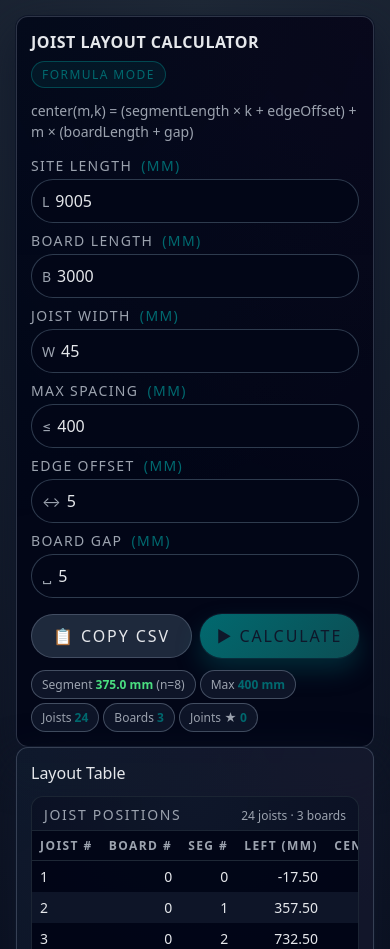
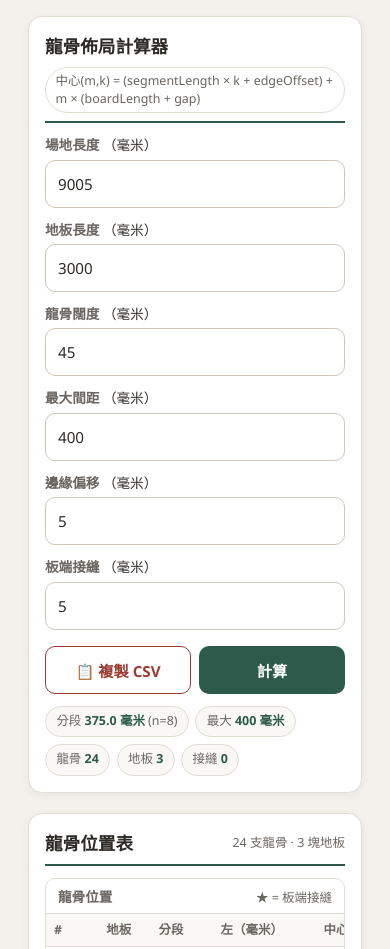
Before and after one commit to Jupiterlaw/joist_calculater, a plain HTML site: page index.html in a window 390 px wide. Shown: the top 949 px of the page. Drawn offline with Linux system fonts and the light colour scheme.

Commit message:
fix(joist): restore harmonized light theme with shared forest-green palette
The joist_calculater main branch contained the old dark/neon theme due to
incorrect merge conflict resolution. This restores the harmonized light theme
matching UI-SYSTEM.md:
- Shared forest-green palette (#2d5a4a) with dark mode via prefers-color-scheme
- System font stack (no web fonts/CDN)
- Shared class vocabulary (.app, .card, .field, .field-grid, .btn, .btn-primary)
- Mobile-first layout (375px single column)
- zh-Hant localization with （毫米） units
- Live recompute on input + Calculate button
- All JS logic preserved (calculate, renderTable, copyCSV, showError, fallbackCopy)
- CSV export preserved

Refs: regression fix after T13 leak via chore/ci-html-check merge
Rollback: git revert HEAD

```diff
--- a/index.html
+++ b/index.html
@@ -1,253 +1,210 @@
 <!DOCTYPE html>
-<html lang="zh-HK">
+<html lang="zh-Hant">
 <head>
   <meta charset="UTF-8" />
-  <title>Joist Layout Calculator</title>
-  <meta name="viewport" content="width=device-width, initial-scale=1.0, user-scalable=yes" />
+  <meta name="viewport" content="width=device-width, initial-scale=1.0, viewport-fit=cover" />
+  <title>龍骨佈局計算器</title>
   <style>
     :root {
-      --bg: #0f172a;
-      --primary: #01696F;
-      --primary-soft: rgba(1,105,111,0.15);
-      --accent: #fbbf24;
-      --text-main: #e5e7eb;
-      --text-muted: #9ca3af;
-      --border: #1f2937;
-      --danger: #f97373;
-      --success: #4ade80;
+      --bg:            #f4f1ec;
+      --surface:       #ffffff;
+      --surface-muted: #faf8f5;
+      --border:        #e2ddd4;
+      --border-strong: #cfc7ba;
+      --text:          #2c2926;
+      --text-muted:    #6b6560;
+      --accent:        #2d5a4a;
+      --accent-hover:  #234839;
+      --accent-soft:   #e8f0ec;
+      --danger:        #9b3b32;
+      --danger-soft:   #fbeae8;
+      --highlight:     #c4a574;
+      --shadow-sm:     0 2px 8px rgba(44, 41, 38, 0.06);
+      --shadow-md:     0 4px 24px rgba(44, 41, 38, 0.08);
+      --radius:        14px;
+      --radius-sm:     10px;
+      --font:          "Segoe UI", "PingFang TC", "Microsoft JhengHei", "Noto Sans TC", sans-serif;
+    }
+
+    @media (prefers-color-scheme: dark) {
+      :root {
+        --bg:            #1a1917;
+        --surface:       #242322;
+        --surface-muted: #2a2928;
+        --border:        #3a3632;
+        --border-strong: #4a4540;
+        --text:          #e8e4df;
+        --text-muted:    #9b9590;
+        --accent:        #4a8c73;
+        --accent-hover:  #3d7962;
+        --accent-soft:   rgba(74, 140, 115, 0.2);
+        --danger:        #c45b52;
+        --danger-soft:   rgba(196, 91, 82, 0.25);
+        --highlight:     #d4b88a;
+        --shadow-sm:     0 2px 8px rgba(0, 0, 0, 0.25);
+        --shadow-md:     0 4px 24px rgba(0, 0, 0, 0.35);
+      }
     }
 
     *, *::before, *::after { box-sizing: border-box; }
 
     body {
       margin: 0;
-      padding: clamp(1rem, 4vw, 2rem);
-      background: radial-gradient(circle at top, #1f2937, #020617);
-      font-family: system-ui, -apple-system, BlinkMacSystemFont, "Segoe UI", sans-serif;
-      color: var(--text-main);
+      padding: clamp(1rem, 3vw, 1.5rem);
+      background: var(--bg);
+      font-family: var(--font);
+      color: var(--text);
+      font-size: 16px;
+      line-height: 1.5;
       -webkit-text-size-adjust: 100%;
     }
 
-    .app-shell {
-          max-width: 480px;
+    .app {
+      max-width: 1080px;
       margin: 0 auto;
+      padding: 0 1.25rem;
     }
 
-
-
-    .panel {
-      background: linear-gradient(135deg, #020617, #020617 40%, #020617 60%, #020617);
-      border-radius: clamp(12px, 2vw, 16px);
-      border: 1px solid rgba(148,163,184,0.3);
-      box-shadow: 0 18px 45px rgba(15,23,42,0.9), 0 0 0 1px rgba(15,23,42,0.9);
-      padding: clamp(14px, 2.5vw, 20px);
-      position: relative;
-      overflow: hidden;
+    .card {
+      background: var(--surface);
+      border: 1px solid var(--border);
+      border-radius: var(--radius);
+      box-shadow: var(--shadow-sm);
+      padding: 1.35rem 1.5rem;
+      margin-bottom: 1.25rem;
     }
 
-    .panel::before {
-      content: "";
-      position: absolute;
-      inset: -120px;
-      background:
-        radial-gradient(circle at 0 0, rgba(1,105,111,0.08), transparent 60%),
-        radial-gradient(circle at 100% 0, rgba(236,72,153,0.06), transparent 60%);
-      opacity: 0.75;
-      pointer-events: none;
-    }
-
-    .panel-header {
-      position: relative;
+    .card-title {
+      font-size: clamp(1.1rem, 3vw, 1.35rem);
+      font-weight: 700;
+      margin: 0 0 0.75rem;
+      padding: 0 0 0.5rem;
+      border-bottom: 2px solid var(--accent);
       display: flex;
       align-items: center;
       justify-content: space-between;
-      gap: 8px;
-      margin-bottom: 12px;
+      gap: 0.5rem;
       flex-wrap: wrap;
     }
 
-    .panel-header h1 {
-          margin: 0;
-          font-size: clamp(1rem, 3vw, 1.25rem);
-          letter-spacing: 0.03em;
-          text-transform: uppercase;
-          color: #e5e7eb;
+    .field-grid {
+      display: grid;
+      grid-template-columns: repeat(auto-fill, minmax(200px, 1fr));
+      gap: 0.75rem;
     }
 
-    .badge {
-      font-size: clamp(0.75rem, 1.5vw, 0.875rem);
-      text-transform: uppercase;
-      letter-spacing: 0.12em;
-      padding: 4px 10px;
-      border-radius: 999px;
-      background: rgba(1,105,111,0.15);
-      color: var(--primary);
-      border: 1px solid rgba(1,105,111,0.6);
-      white-space: nowrap;
+    .field {
+      display: flex;
+      flex-direction: column;
+      gap: 0.25rem;
     }
 
-    .subtext {
-      position: relative;
-      font-size: clamp(0.875rem, 2vw, 1rem);
+    .field label {
+      font-size: 0.85rem;
+      font-weight: 600;
       color: var(--text-muted);
-      margin-bottom: 14px;
-      line-height: 1.5;
-      word-break: break-all;
     }
 
-    .grid-2 {
-      position: relative;
-      display: grid;
-      grid-template-columns: repeat(2, minmax(0, 1fr));
-      gap: clamp(8px, 1.5vw, 14px);
-      margin-top: 4px;
+    .field label span {
+      color: var(--text);
+      font-weight: 400;
     }
 
-    @media (max-width: 480px) {
-      .grid-2 { grid-template-columns: 1fr; }
+    .input {
+      width: 100%;
+      padding: 0.65rem 0.75rem;
+      font-size: 0.95rem;
+      font-family: var(--font);
+      color: var(--text);
+      background: var(--surface);
+      border: 1px solid var(--border-strong);
+      border-radius: var(--radius-sm);
+      transition: border-color 0.2s, box-shadow 0.2s;
+      min-height: 48px;
     }
 
-    .form-group {
-      display: flex;
-      flex-direction: column;
-      gap: 4px;
+    .input:focus {
+      outline: none;
+      border-color: var(--accent);
+      box-shadow: 0 0 0 3px var(--accent-soft);
     }
 
-    label {
-      font-size: clamp(0.875rem, 2vw, 1rem);
-      color: var(--text-muted);
-      text-transform: uppercase;
-      letter-spacing: 0.1em;
+    .input:hover { border-color: var(--accent); }
+
+    .btn-row {
+      display: flex;
+      flex-wrap: wrap;
+      gap: 0.5rem;
+      margin-top: 1rem;
     }
 
-    label span {
-      color: var(--primary);
-      font-size: 0.875rem;
-      margin-left: 4px;
-    }
-
-    .input-wrapper {
-      display: flex;
-      align-items: center;
-      gap: 6px;
-      background: #020617;
-      border-radius: 999px;
-      padding: clamp(6px, 1.2vw, 10px) clamp(10px, 2vw, 14px);
-      border: 1px solid rgba(51,65,85,0.9);
-      min-height: 44px;
-    }
-
-    .input-wrapper:focus-within {
-      border-color: var(--primary);
-      box-shadow: 0 0 0 1px rgba(1,105,111,0.4);
-    }
-
-    .input-prefix {
-      font-size: clamp(0.875rem, 2vw, 1rem);
-      color: var(--text-muted);
-      white-space: nowrap;
-      flex-shrink: 0;
-    }
-
-    input[type="number"] {
-      flex: 1;
-      border: none;
-      outline: none;
-      background: transparent;
-      color: var(--text-main);
-      font-size: clamp(1rem, 2.5vw, 1.125rem);
-      padding: 4px 0;
-      min-width: 0;
-      font-family: inherit;
-    }
-
-    input[type="number"]::placeholder { color: #4b5563; }
-
-    .btn-row {
-      position: relative;
-      margin-top: 16px;
-      display: flex;
-      justify-content: flex-end;
-      gap: 8px;
-      flex-wrap: wrap;
-    }
-
-    .btn-primary,
-    .btn-secondary {
-      position: relative;
+    .btn {
       display: inline-flex;
       align-items: center;
-      gap: 8px;
-      padding: clamp(10px, 1.8vw, 12px) clamp(16px, 3vw, 20px);
-      font-size: clamp(1rem, 2.5vw, 1.125rem);
-      border-radius: 999px;
-      border: none;
+      justify-content: center;
+      gap: 0.4rem;
+      padding: 0.6rem 1.2rem;
+      font-size: 0.95rem;
+      font-family: var(--font);
+      font-weight: 600;
+      border: 1px solid transparent;
+      border-radius: var(--radius-sm);
       cursor: pointer;
-      text-transform: uppercase;
-      letter-spacing: 0.12em;
-      font-family: inherit;
-      min-height: 44px;
-      white-space: nowrap;
+      min-height: 48px;
+      transition: background 0.2s, box-shadow 0.2s;
       -webkit-tap-highlight-color: transparent;
       user-select: none;
+      text-decoration: none;
     }
 
     .btn-primary {
-      color: #0f172a;
-      background: linear-gradient(135deg, #01696F, #0C4E54);
-      box-shadow: 0 12px 24px rgba(1,105,111,0.35), 0 0 0 1px rgba(15,23,42,0.8);
+      background: var(--accent);
+      color: #fff;
     }
+    .btn-primary:hover { background: var(--accent-hover); }
+    .btn-primary:focus-visible { box-shadow: 0 0 0 3px var(--accent-soft); }
 
-    .btn-secondary {
-      color: var(--text-main);
-      background: rgba(51,65,85,0.6);
-      border: 1px solid rgba(148,163,184,0.3);
+    .btn-ghost {
+      background: transparent;
+      color: var(--danger);
+      border-color: var(--danger);
     }
+    .btn-ghost:hover { background: var(--danger-soft); }
 
-    .btn-primary:hover,
-    .btn-secondary:hover {
-      filter: brightness(1.05);
-      transform: translateY(-0.5px);
+    .btn-row .btn {
+      flex: 0 1 auto;
     }
-
-    .btn-primary:active,
-    .btn-secondary:active {
-      transform: translateY(0);
-      box-shadow: 0 8px 18px rgba(1,105,111,0.25), 0 0 0 1px rgba(15,23,42,0.8);
+    @media (max-width: 480px) {
+      .btn-row .btn { flex: 1; justify-content: center; }
     }
 
     .pill-stats {
-      position: relative;
       display: flex;
       flex-wrap: wrap;
-      gap: clamp(4px, 0.8vw, 6px);
-      margin-top: 12px;
+      gap: 0.4rem;
+      margin-top: 0.75rem;
     }
 
     .pill {
-      font-size: clamp(0.75rem, 1.5vw, 0.875rem);
+      font-size: 0.78rem;
+      padding: 0.35rem 0.65rem;
       border-radius: 999px;
-      padding: 5px 10px;
-      border: 1px solid rgba(148,163,184,0.4);
-      background: rgba(15,23,42,0.95);
+      border: 1px solid var(--border);
+      background: var(--surface-muted);
       color: var(--text-muted);
       white-space: nowrap;
     }
 
-    .pill strong { color: var(--primary); font-weight: 600; }
-    .pill.ok strong { color: var(--success); }
-    .pill.warn strong { color: var(--accent); }
-
-    .panel-results { background: rgba(15,23,42,0.9); }
+    .pill strong { color: var(--accent); font-weight: 700; }
+    .pill.ok strong { color: var(--accent); }
+    .pill.warn strong { color: var(--highlight); }
 
     .table-wrap {
-      position: relative;
-      margin-top: 6px;
-      border-radius: 12px;
-      border: 1px solid rgba(31,41,55,0.9);
-      background: radial-gradient(circle at top, rgba(15,23,42,0.9), #020617);
+      margin-top: 0.5rem;
+      border: 1px solid var(--border);
+      border-radius: var(--radius-sm);
+      overflow: hidden;
       max-height: clamp(360px, 60vh, 540px);
-      overflow: hidden;
       display: flex;
       flex-direction: column;
     }
@@ -256,22 +213,10 @@
       display: flex;
       justify-content: space-between;
       align-items: baseline;
-      padding: 8px 12px 6px;
-      border-bottom: 1px solid rgba(31,41,55,0.9);
-      gap: 8px;
+      padding: 0.5rem 0.75rem 0.35rem;
+      border-bottom: 1px solid var(--border);
+      gap: 0.5rem;
       flex-wrap: wrap;
-    }
-
-    .table-header-title {
-      font-size: clamp(0.875rem, 2vw, 1rem);
-      text-transform: uppercase;
-      letter-spacing: 0.12em;
-      color: var(--text-muted);
-    }
-
-    .table-header-meta {
-          font-size: clamp(0.75rem, 1.5vw, 0.875rem);
-          color: var(--text-muted);
     }
 
     .table-scroll {
@@ -283,12 +228,12 @@
     table {
       width: 100%;
       border-collapse: collapse;
-      font-size: clamp(0.875rem, 2vw, 1rem);
-      min-width: 480px;
+      font-size: 0.9rem;
+      min-width: 460px;
     }
 
     th, td {
-      padding: clamp(6px, 1vw, 8px) clamp(8px, 1.5vw, 10px);
+      padding: 0.4rem 0.5rem;
       text-align: right;
       white-space: nowrap;
     }
@@ -297,131 +242,114 @@
       position: sticky;
       top: 0;
       z-index: 1;
-          background: #020617;
+      background: var(--surface-muted);
       color: var(--text-muted);
-          border-bottom: 1px solid rgba(31,41,55,0.9);
-          text-transform: uppercase;
-          letter-spacing: 0.12em;
-          font-size: clamp(0.75rem, 1.5vw, 0.875rem);
+      border-bottom: 1px solid var(--border);
+      font-size: 0.78rem;
+      font-weight: 600;
     }
 
     th:first-child, td:first-child { text-align: left; }
 
-    tbody tr:nth-child(even) { background: rgba(15,23,42,0.9); }
-    tbody tr:nth-child(odd) { background: rgba(2,6,23,0.95); }
+    tbody tr:nth-child(even) { background: var(--surface-muted); }
 
-    tr.highlight { background: rgba(251,191,36,0.12) !important; }
-    tr.highlight td { color: #e5e7eb; font-weight: 500; }
+    tr.highlight { background: var(--accent-soft) !important; }
+    tr.highlight td { font-weight: 600; }
     tr.highlight td:first-child::before { content: "★ "; color: var(--accent); }
 
     .summary-footer {
-      padding: 8px 12px 10px;
-      border-top: 1px solid rgba(31,41,55,0.9);
+      padding: 0.5rem 0.75rem 0.6rem;
+      border-top: 1px solid var(--border);
       display: flex;
       justify-content: space-between;
       align-items: center;
-      gap: 8px;
-      font-size: clamp(0.75rem, 1.5vw, 0.875rem);
+      gap: 0.5rem;
+      font-size: 0.78rem;
       color: var(--text-muted);
       flex-wrap: wrap;
     }
 
-    .summary-footer span.key { color: var(--primary); }
-    .summary-footer span.value { color: #e5e7eb; }
-    .summary-footer .hint { font-size: 0.75rem; opacity: 0.8; }
+    .summary-footer .key { color: var(--accent); font-weight: 600; }
 
     .empty-state {
-      font-size: clamp(0.875rem, 2vw, 1rem);
+      font-size: 0.9rem;
       color: var(--text-muted);
-      padding: clamp(12px, 2vw, 20px);
+      padding: 1rem 1.25rem;
       text-align: center;
     }
 
     .error {
       color: var(--danger);
-      font-size: clamp(0.875rem, 2vw, 1rem);
-      margin-top: 8px;
-      padding: 8px 12px;
-      background: rgba(249,115,115,0.08);
-      border-radius: 8px;
-      border: 1px solid rgba(249,115,115,0.3);
+      font-size: 0.85rem;
+      margin-top: 0.5rem;
+      padding: 0.5rem 0.75rem;
+      background: var(--danger-soft);
+      border-radius: var(--radius-sm);
+      border: 1px solid var(--danger);
+    }
+
+    .sr-only {
+      position: absolute;
+      width: 1px;
+      height: 1px;
+      padding: 0;
+      margin: -1px;
+      overflow: hidden;
+      clip: rect(0, 0, 0, 0);
+      white-space: nowrap;
+      border: 0;
     }
 
     @media (max-width: 480px) {
-      .btn-row { justify-content: stretch; }
-      .btn-row button { flex: 1; justify-content: center; }
+      .app { padding: 0 0.75rem; }
+      .card { padding: 1rem 1rem; }
     }
   </style>
+  <link rel="stylesheet" href="print.css" media="print" />
 </head>
 <body>
-  <div class="app-shell">
+  <div class="app">
 
-    <!-- Left: Controls -->
-    <div class="panel">
-      <div class="panel-header">
-        <h1>Joist Layout Calculator</h1>
-        <span class="badge">Formula Mode</span>
-      </div>
-      <div class="subtext">
-        center(m,k) = (segmentLength × k + edgeOffset) + m × (boardLength + gap)
+    <!-- Input Section -->
+    <div class="card">
+      <div class="card-title">
+        <span>龍骨佈局計算器</span>
+        <span style="font-size:0.78rem;color:var(--text-muted);font-weight:400;border:1px solid var(--border);border-radius:999px;padding:0.2rem 0.6rem;">中心(m,k) = (segmentLength × k + edgeOffset) + m × (boardLength + gap)</span>
       </div>
 
-      <div class="grid-2">
-        <div class="form-group">
-          <label for="lengthSite">Site length <span>(mm)</span></label>
-          <div class="input-wrapper">
-            <span class="input-prefix">L</span>
-            <input type="number" id="lengthSite" value="9005" min="100" step="1" inputmode="numeric" />
+      <div class="field-grid">
+        <div class="field">
+          <label for="lengthSite">場地長度 <span>（毫米）</span></label>
+          <input type="number" class="input" id="lengthSite" value="9005" min="100" step="1" inputmode="numeric" />
         </div>
+        <div class="field">
+          <label for="lengthBoard">地板長度 <span>（毫米）</span></label>
+          <input type="number" class="input" id="lengthBoard" value="3000" min="100" step="1" inputmode="numeric" />
         </div>
-
-        <div class="form-group">
-          <label for="lengthBoard">Board length <span>(mm)</span></label>
-          <div class="input-wrapper">
-            <span class="input-prefix">B</span>
-            <input type="number" id="lengthBoard" value="3000" min="100" step="1" inputmode="numeric" />
+        <div class="field">
+          <label for="widthJoist">龍骨闊度 <span>（毫米）</span></label>
+          <input type="number" class="input" id="widthJoist" value="45" min="10" step="1" inputmode="numeric" />
         </div>
+        <div class="field">
+          <label for="maxSpacing">最大間距 <span>（毫米）</span></label>
+          <input type="number" class="input" id="maxSpacing" value="400" min="100" step="10" inputmode="numeric" />
         </div>
-
-        <div class="form-group">
-          <label for="widthJoist">Joist width <span>(mm)</span></label>
-          <div class="input-wrapper">
-            <span class="input-prefix">W</span>
-            <input type="number" id="widthJoist" value="45" min="10" step="1" inputmode="numeric" />
+        <div class="field">
+          <label for="edgeOffset">邊緣偏移 <span>（毫米）</span></label>
+          <input type="number" class="input" id="edgeOffset" value="5" min="0" step="1" inputmode="numeric" />
         </div>
-        </div>
-
-        <div class="form-group">
-          <label for="maxSpacing">Max spacing <span>(mm)</span></label>
-          <div class="input-wrapper">
-            <span class="input-prefix">≤</span>
-            <input type="number" id="maxSpacing" value="400" min="100" step="10" inputmode="numeric" />
-          </div>
-        </div>
-
-        <div class="form-group">
-          <label for="edgeOffset">Edge offset <span>(mm)</span></label>
-          <div class="input-wrapper">
-            <span class="input-prefix">↔</span>
-            <input type="number" id="edgeOffset" value="5" min="0" step="1" inputmode="numeric" />
-          </div>
-        </div>
-
-        <div class="form-group">
-          <label for="boardGap">Board gap <span>(mm)</span></label>
-          <div class="input-wrapper">
-            <span class="input-prefix">␣</span>
-            <input type="number" id="boardGap" value="5" min="0" step="1" inputmode="numeric" />
-          </div>
+        <div class="field">
+          <label for="boardGap">板端接縫 <span>（毫米）</span></label>
+          <input type="number" class="input" id="boardGap" value="5" min="0" step="1" inputmode="numeric" />
         </div>
       </div>
 
       <div class="btn-row">
-        <button class="btn-secondary" onclick="copyCSV()" id="btnCopy" disabled>
-          <span>📋 Copy CSV</span>
+        <button class="btn btn-ghost" onclick="copyCSV()" id="btnCopy" disabled>
+          <span>📋 複製 CSV</span>
         </button>
-        <button class="btn-primary" onclick="calculate()">
-          <span>▶ Calculate</span>
+        <button class="btn btn-primary" onclick="calculate()">
+          <span>計算</span>
         </button>
       </div>
 
@@ -429,29 +357,31 @@
       <div id="errorBox" class="error" style="display:none;"></div>
     </div>
 
-    <!-- Right: Results -->
-    <div class="panel panel-results">
-      <div class="panel-header">
-        <div class="panel-header-title">Layout Table</div>
+    <!-- Results Section -->
+    <div class="card">
+      <div class="card-title">
+        <span>龍骨位置表</span>
+        <span style="font-size:0.78rem;color:var(--text-muted);font-weight:400;" id="tableMeta">請輸入參數後按「計算」</span>
       </div>
       <div class="table-wrap">
         <div class="table-header">
-          <div class="table-header-title">Joist Positions</div>
-          <div class="table-header-meta" id="tableMeta">Press "Calculate" to generate</div>
+          <span style="font-size:0.85rem;font-weight:600;color:var(--text-muted);">龍骨位置</span>
+          <span style="font-size:0.78rem;color:var(--text-muted);">★ = 板端接縫</span>
         </div>
         <div id="tableContainer" class="table-scroll">
-          <div class="empty-state">請喺左側輸入參數，撳「Calculate」生成龍骨佈局。</div>
+          <div class="empty-state">請輸入參數，按「計算」生成龍骨佈局。</div>
         </div>
         <div class="summary-footer">
           <div>
             <span class="key">★</span>
-            <span class="value"> Board Joint</span><br>
-            <span class="hint">joists near board ends highlighted</span>
+            <span> 板端接縫</span>
           </div>
           <div id="footerInfo"></div>
         </div>
       </div>
     </div>
+
+    <div class="sr-only" aria-live="polite" id="announceResult"></div>
 
   </div>
 
@@ -488,21 +418,21 @@
       if (inputs.some(v => isNaN(v) || v < 0)) {
         showError("請輸入所有欄位嘅有效數值（≥ 0）。");
         tableContainer.innerHTML = "<div class='empty-state'>輸入不完整。</div>";
-        tableMeta.textContent = "Invalid input";
+        tableMeta.textContent = "輸入無效";
         return;
       }
 
       if (lengthSite <= 0 || lengthBoard <= 0 || widthJoist <= 0 || maxSpacing <= 0) {
-        showError("L / B / W / Max spacing 必須大於 0。");
+        showError("場地長度 / 地板長度 / 龍骨闊度 / 最大間距 必須大於 0。");
         tableContainer.innerHTML = "<div class='empty-state'>參數必須為正數。</div>";
-        tableMeta.textContent = "Invalid input";
+        tableMeta.textContent = "參數無效";
         return;
       }
 
       if (widthJoist >= lengthBoard) {
-        showError("Joist width 不能大於或等於 floorboard length。");
+        showError("龍骨闊度不能大於或等於地板長度。");
         tableContainer.innerHTML = "<div class='empty-state'>龍骨闊度異常。</div>";
-        tableMeta.textContent = "Invalid config";
+        tableMeta.textContent = "設定無效";
         return;
       }
 
@@ -544,37 +474,37 @@
 
       if (!rows.length) {
         tableContainer.innerHTML = "<div class='empty-state'>場地長度不足以放置任何龍骨。</div>";
-        tableMeta.textContent = "No joists";
+        tableMeta.textContent = "沒有龍骨";
         return;
       }
 
       lastRows = rows;
       renderTable(rows);
-      tableMeta.textContent = rows.length + " joists · " + m + " boards";
+      tableMeta.textContent = rows.length + " 支龍骨 · " + m + " 塊地板";
 
       const spacingOk = segmentLength <= maxSpacing + 1e-9;
       const jointCount = rows.filter(r => r.isJoint).length;
 
       pillStats.innerHTML =
         '<div class="pill ' + (spacingOk ? "ok" : "warn") + '">' +
-          '<span>Segment</span> <strong>' + segmentLength.toFixed(1) + ' mm</strong> (n=' + nSeg + ')' +
+          '<span>分段</span> <strong>' + segmentLength.toFixed(1) + ' 毫米</strong> (n=' + nSeg + ')' +
         '</div>' +
         '<div class="pill">' +
-          '<span>Max</span> <strong>' + maxSpacing.toFixed(0) + ' mm</strong>' +
+          '<span>最大</span> <strong>' + maxSpacing.toFixed(0) + ' 毫米</strong>' +
         '</div>' +
         '<div class="pill">' +
-          '<span>Joists</span> <strong>' + rows.length + '</strong>' +
+          '<span>龍骨</span> <strong>' + rows.length + '</strong>' +
         '</div>' +
         '<div class="pill">' +
-          '<span>Boards</span> <strong>' + m + '</strong>' +
+          '<span>地板</span> <strong>' + m + '</strong>' +
         '</div>' +
         '<div class="pill">' +
-          '<span>Joints ★</span> <strong>' + jointCount + '</strong>' +
+          '<span>接縫</span> <strong>' + jointCount + '</strong>' +
         '</div>';
 
       footerInfo.innerHTML =
-        '<span class="key">Segment</span> ' +
-        '<span class="value">' + segmentLength.toFixed(2) + ' mm</span>';
+        '<span class="key">分段長度</span> ' +
+        '<span>' + segmentLength.toFixed(2) + ' 毫米</span>';
 
       btnCopy.disabled = false;
     }
@@ -594,12 +524,12 @@
       $("tableContainer").innerHTML =
         '<table>' +
           '<thead><tr>' +
-            '<th>Joist #</th>' +
-            '<th>Board #</th>' +
-            '<th>Seg #</th>' +
-            '<th>Left (mm)</th>' +
-            '<th>Center (mm)</th>' +
-            '<th>Right (mm)</th>' +
+            '<th>#</th>' +
+            '<th>地板</th>' +
+            '<th>分段</th>' +
+            '<th>左（毫米）</th>' +
+            '<th>中心（毫米）</th>' +
+            '<th>右（毫米）</th>' +
           '</tr></thead>' +
           '<tbody>' + tbody + '</tbody>' +
         '</table>';
@@ -623,7 +553,7 @@
         navigator.clipboard.writeText(csv).then(function() {
           const btn = $("btnCopy");
           const orig = btn.innerHTML;
-          btn.innerHTML = "<span>✅ Copied!</span>";
+          btn.innerHTML = "<span>✅ 已複製!</span>";
           setTimeout(function() { btn.innerHTML = orig; }, 1500);
         }).catch(function() {
           fallbackCopy(csv);
@@ -645,12 +575,18 @@
       try {
         document.execCommand("copy");
         const btn = $("btnCopy");
-        btn.innerHTML = "<span>✅ Copied!</span>";
-        setTimeout(function() { btn.innerHTML = "<span>📋 Copy CSV</span>"; }, 1500);
+        btn.innerHTML = "<span>✅ 已複製!</span>";
+        setTimeout(function() { btn.innerHTML = "<span>📋 複製 CSV</span>"; }, 1500);
       } catch (e) {
-        alert("Copy failed. Please select and copy manually.");
+        alert("複製失敗，請手動複製。");
       }
       document.body.removeChild(ta);
+    }
+
+    // Live recompute on input change
+    const inputs = document.querySelectorAll("#lengthSite, #lengthBoard, #widthJoist, #maxSpacing, #edgeOffset, #boardGap");
+    for (var i = 0; i < inputs.length; i++) {
+      inputs[i].addEventListener("input", calculate);
     }
 
     window.addEventListener("DOMContentLoaded", calculate);
```
Lines whose indentation alone changed are shown as unchanged.
